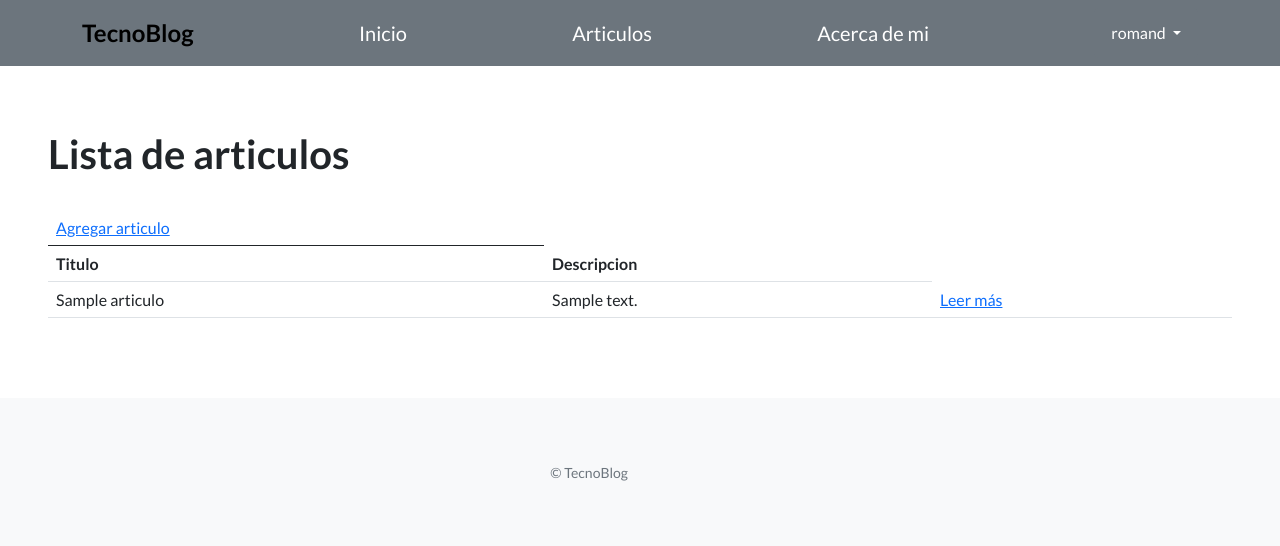
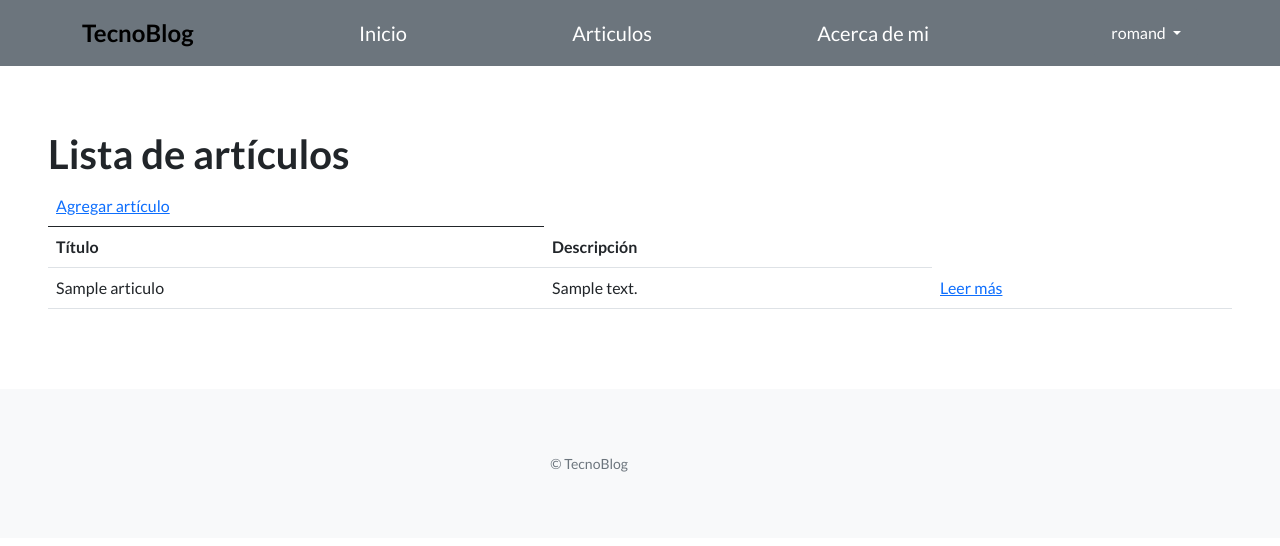
Before and after one commit to vdallavia/Proyecto_Final_Dallavia, a Django app: page /articulos/ in a window 1280 px wide. Shown: the top 546 px of the page. Run offline with Django 4.2, Linux system fonts and the light colour scheme; a user stored in the database is signed in; tables that the repository leaves empty hold one stand-in row (values such as "Sample post"); some libraries are stand-ins or nearby versions.

Commit message:
Modificaciones 6

```diff
--- a/TecnoBlog/Perfiles/views.py
+++ b/TecnoBlog/Perfiles/views.py
@@ -70,6 +70,7 @@ class MiPerfilUpdateView(LoginRequiredMixin, UpdateView):
         return self.request.user
 
 # Funcion AGREGAR AVATAR:
+
 def agregar_avatar(request):
     if request.method == "POST":
         formulario = AvatarFormulario(request.POST, request.FILES)
--- a/TecnoBlog/TecnoBlog_App/templates/TecnoBlog_App/base.html
+++ b/TecnoBlog/TecnoBlog_App/templates/TecnoBlog_App/base.html
@@ -1,24 +1,23 @@
 {% load static %}
 
+<!DOCTYPE html>
 <html lang="en">
 <head>
-    <meta charset="utf-8" />
-    <meta name="viewport" content="width=device-width, initial-scale=1, shrink-to-fit=no" />
-    <meta name="description" content="" />
-    <meta name="author" content="" />
+    <meta charset="UTF-8">
+    <meta name="viewport" content="width=device-width, initial-scale=1.0">
+    <meta http-equiv="X-UA-Compatible" content="ie=edge">
     <title>Inicio</title>
-    <!-- Favicon-->
-    <!-- Bootstrap icons-->
+    <!-- Favicon -->
+    <!-- Bootstrap icons -->
     <link href="https://cdn.jsdelivr.net/npm/bootstrap-icons@1.5.0/font/bootstrap-icons.css" rel="stylesheet" type="text/css" />
-    <!-- Google fonts-->
+    <!-- Google fonts -->
     <link href="https://fonts.googleapis.com/css?family=Lato:300,400,700,300italic,400italic,700italic" rel="stylesheet" type="text/css" />
-    <!-- Core theme CSS (includes Bootstrap)-->
+    <!-- Core theme CSS (includes Bootstrap) -->
     <link href="{% static 'css/styles.css' %}" rel="stylesheet" />
-
 </head>
 
 <body>
-    <!-- Navigation-->
+    <!-- Navigation -->
     <nav class="navbar navbar-light static-top tecnoblog" style="background-color: var(--bs-gray);">
         <div class="container">
             <p class="navbar-brand mb-0 text-black fw-bold" style="font-size: 1.5rem;">TecnoBlog</p>
@@ -50,27 +49,29 @@
             {% endif %}
         </div>
     </nav>
-    <!-- Resto del código -->
-</body>
+
+    <!-- Content -->
     <section style="padding: 4rem 3rem;">
         {% block contenido %}
         <h1>TecnoBlog | Espacio de Tecnología</h1>
         <p>¡Bienvenidos a nuestro blog, el punto de encuentro de mentes curiosas y apasionadas por la tecnología!
             En este espacio exploraremos juntos los avances más emocionantes y relevantes de la tecnología. Nuestro principal objetivo es establecer una comunidad en la que podamos compartir conocimientos, descubrimientos y perspectivas sobre las últimas tendencias tecnológicas. Queremos mantenernos mutuamente actualizados, aprovechando la sabiduría colectiva de todos nuestros lectores.
             Acompáñanos en esta emocionante travesía y navega hacia la sección "Artículos" para descubrir el amplio abanico de información que te mantendrá al día en el fascinante mundo de la innovación y el progreso.
-            </p>
-        <img src="{{ articulo.imagen.url }}" alt="">
+        </p>
+        {% if user.is_authenticated %}
+        <img src="{{ user.avatar.imagen.url }}" alt="">
+        {% endif %}
         {% endblock contenido %}
     </section>
 
-    <!-- Botón "Volver" -->
+    <!-- "Volver" Button -->
     {% if request.path != '/' and request.path != '/acerca-de-mi/' and request.path != '/articulos/' %}
     <div class="volver">
         <a href="{{ request.META.HTTP_REFERER }}">Volver</a>
     </div>
     {% endif %}
 
-    <!-- Footer-->
+    <!-- Footer -->
     <footer class="footer bg-light">
         <div class="container">
             <div class="row">
@@ -81,14 +82,11 @@
         </div>
     </footer>
 
-    <!-- Bootstrap core JS-->
+    <!-- Bootstrap core JS -->
     <script src="https://cdn.jsdelivr.net/npm/bootstrap@5.1.0/dist/js/bootstrap.bundle.min.js"></script>
-    <!-- Core theme JS-->
+    <!-- Core theme JS -->
     <script src="{% static 'js/scripts.js' %}"></script>
-    <!-- * * * * * * * * * * * * * * * * * * * * * * * * * * * * * * * * * * * * * * * *-->
-    <!-- * *                               SB Forms JS                               * *-->
-    <!-- * * Activate your form at https://startbootstrap.com/solution/contact-forms * *-->
-    <!-- * * * * * * * * * * * * * * * * * * * * * * * * * * * * * * * * * * * * * * * *-->
+    <!-- SB Forms JS -->
     <script src="https://cdn.startbootstrap.com/sb-forms-latest.js"></script>
 </body>
 </html>
--- a/TecnoBlog/TecnoBlog_App/templates/TecnoBlog_App/lista_articulos.html
+++ b/TecnoBlog/TecnoBlog_App/templates/TecnoBlog_App/lista_articulos.html
@@ -3,31 +3,33 @@
 {% block contenido %}
 <section>
   <div>
-    <h1>Lista de articulos</h1>
+    <h1>Lista de artículos</h1>
+    {% if articulos|length == 0 %}
+      <p>No hay entradas aún</p>
+    {% else %}
       <table class="table">
         {% if user.is_authenticated %}
           <td>
-        <a href="{% url 'crear_articulo' %}"> Agregar articulo </a>
+            <a href="{% url 'crear_articulo' %}">Agregar artículo</a>
           </td>
         {% endif %}
         <tbody>
           <tr>
-          <th>Titulo</th>
-          <th>Descripcion</th>
-        </tr>
+            <th>Título</th>
+            <th>Descripción</th>
           </tr>
           {% for articulo in articulos %}
             <tr>
               <td>{{ articulo.titulo }}</td>
               <td>{{ articulo.descripcion }}</td>
               <td>
-          <a href="{% url 'detallar_articulo' id=articulo.id  %}">Leer más</a>
+                <a href="{% url 'detallar_articulo' id=articulo.id %}">Leer más</a>
               </td>
             </tr>
           {% endfor %}
-        <br>
         </tbody>
       </table>
+    {% endif %}
   </div>
 </section>
 {% endblock contenido %}
```
Also changed, not shown: TecnoBlog/db.sqlite3, TecnoBlog/media/avatares/IMG_20170325_093739111_bdb6FyD.jpg (added), TecnoBlog/media/imagenes/IMG_20170719_120002704_VNUM5qm.jpg (added). Lines whose indentation alone changed are shown as unchanged.
